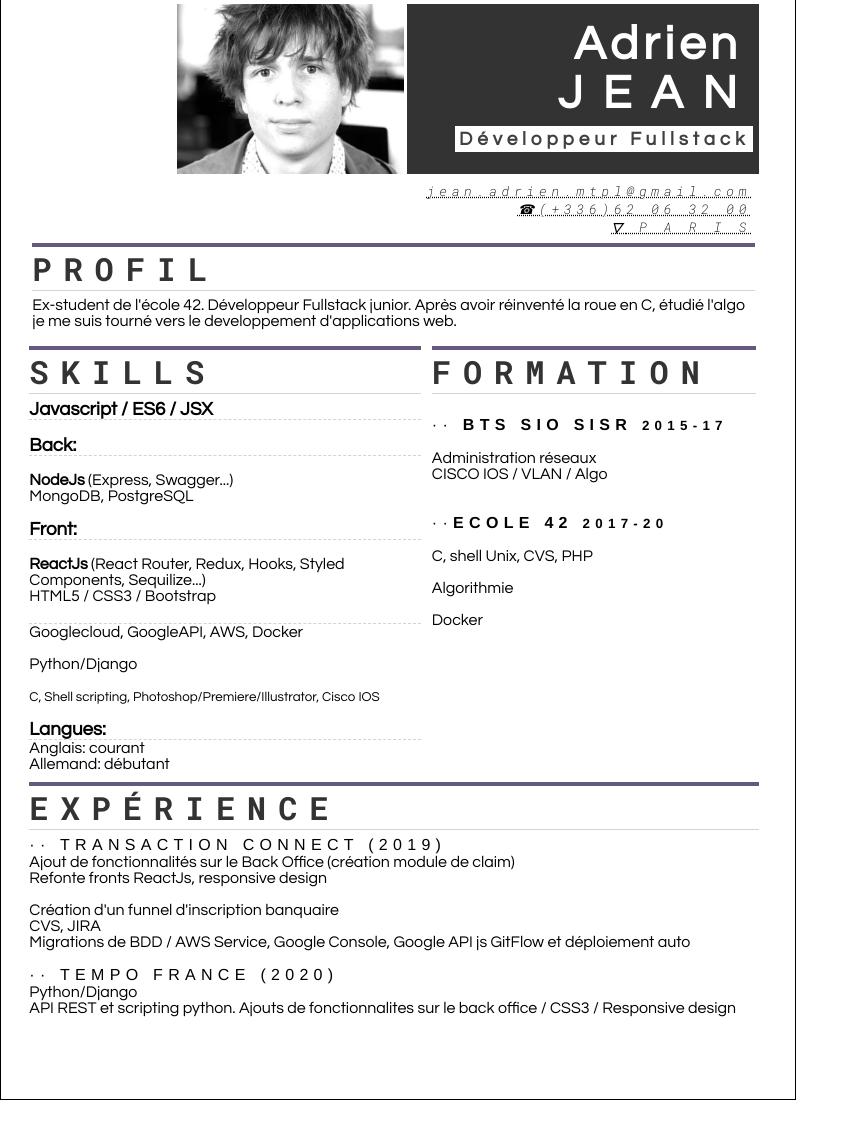
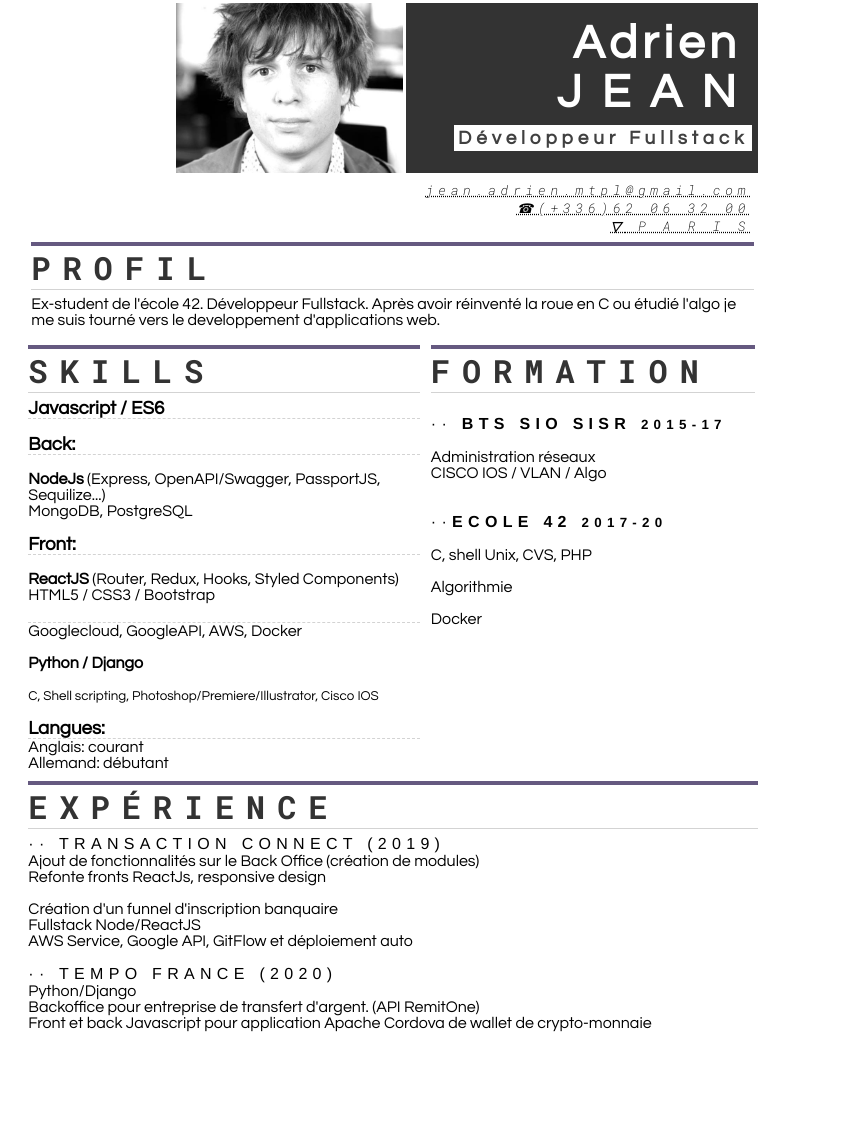
Before and after one commit to ajeandouble/ajeandouble.github.io, a plain HTML site: page cv.html in a window 1280 px wide. Shown: the part 25-1151 px from the top of the page, without its empty margins (0-859 px from the left). Before the commit the page ends 1125 px from the top, so only its background shows below. Drawn offline with nearby package versions, Linux system fonts and the light colour scheme; a web font is replaced by a local one.

Commit message:
Update CV

```diff
--- a/cv.css
+++ b/cv.css
@@ -7,6 +7,12 @@
 
 body {
     	font-family: 'Questrial', sans-serif;
+}
+
+.sheet {
+	/* border: 1px solid lightgrey; */
+	width: 210mm;
+	height: 29.7cm;
 }
 
 .jobPlace {
@@ -46,11 +52,6 @@ body {
 	padding: 1mm;
 }
 
-.sheet {
-	border: 1px solid black;
-	width: 210mm;
-	height: 297mm;
-}
 
 .container {
 	margin: 7.5mm;
--- a/cv.html
+++ b/cv.html
@@ -17,7 +17,7 @@
 		</div>
 		<img id="portrait" src="./cv_.jpg" alt="Portrait">
 		<span id="bio"><h1>PROFIL</h1>
-			Ex-student de l'école 42. Développeur Fullstack junior. Après avoir réinventé la roue en C, étudié l'algo je me suis tourné vers le developpement d'applications web.
+			Ex-student de l'école 42. Développeur Fullstack. Après avoir réinventé la roue en C ou étudié l'algo je me suis tourné vers le developpement d'applications web.
 		</span>
 		<div id="contact">
 			<p><i>jean.adrien.mtpl@gmail.com</i></p>
@@ -26,18 +26,18 @@
 		</div>
 		<div id="skills">
 			<h1>SKILLS</h1>
-	<h3>Javascript / ES6 / JSX</h3><br>
+	<h3>Javascript / ES6</h3><br>
 	<h3>Back:</h3><br>
-		<b>NodeJs</b> (Express, Swagger...)<br>
+		<b>NodeJs</b> (Express, OpenAPI/Swagger, PassportJS, Sequilize...)<br>
 		MongoDB, PostgreSQL
 		<br><br>
 	<h3>Front:</h3><br>
-	<b>ReactJs</b> (React Router, Redux, Hooks, Styled Components, Sequilize...)<br>
+	<b>ReactJS</b> (Router, Redux, Hooks, Styled Components)<br>
 	HTML5 / CSS3 / Bootstrap<br>
 	<h3><br></h3>
 	Googlecloud, GoogleAPI, AWS, Docker
 	<br><br>
-	Python/Django<br>
+	<b>Python / Django</b><br>
 	<br><small>
 	C, Shell scripting, Photoshop/Premiere/Illustrator, Cisco IOS</small>
 	<br><br>
@@ -49,18 +49,20 @@
 		<div id="experience">
 			<h1>EXPÉRIENCE</h1>
 <span class="jobPlace">·· TRANSACTION CONNECT (2019)</span>
-					<li>Ajout de fonctionnalités sur le Back Office (création module de claim)</li>
+					<li>Ajout de fonctionnalités sur le Back Office (création de modules)</li>
 					<li>Refonte fronts ReactJs, responsive design</li>
-<br>Création d'un funnel d'inscription banquaire
-<br>CVS, JIRA
+<br>
+<li>Création d'un funnel d'inscription banquaire</li>
+<li>Fullstack Node/ReactJS</li>
 
-<li>Migrations de BDD / AWS Service, Google Console, Google API js GitFlow et déploiement auto</li>
+<li>AWS Service, Google API, GitFlow et déploiement auto</li>
 					<br>
 				<ul>
 			</ul>
 				<ul>
 					<span class="jobPlace"> ·· TEMPO FRANCE (2020)</span>
-					<li>Python/Django<br>API REST et scripting python. Ajouts de fonctionnalites sur le back office / CSS3 / Responsive design
+					<li>Python/Django<br>Backoffice pour entreprise de transfert d'argent. (API RemitOne)</li>
+					<li>Front et back Javascript pour application Apache Cordova de wallet de crypto-monnaie</li>
 				<br><br>
 
 		</div>
```
